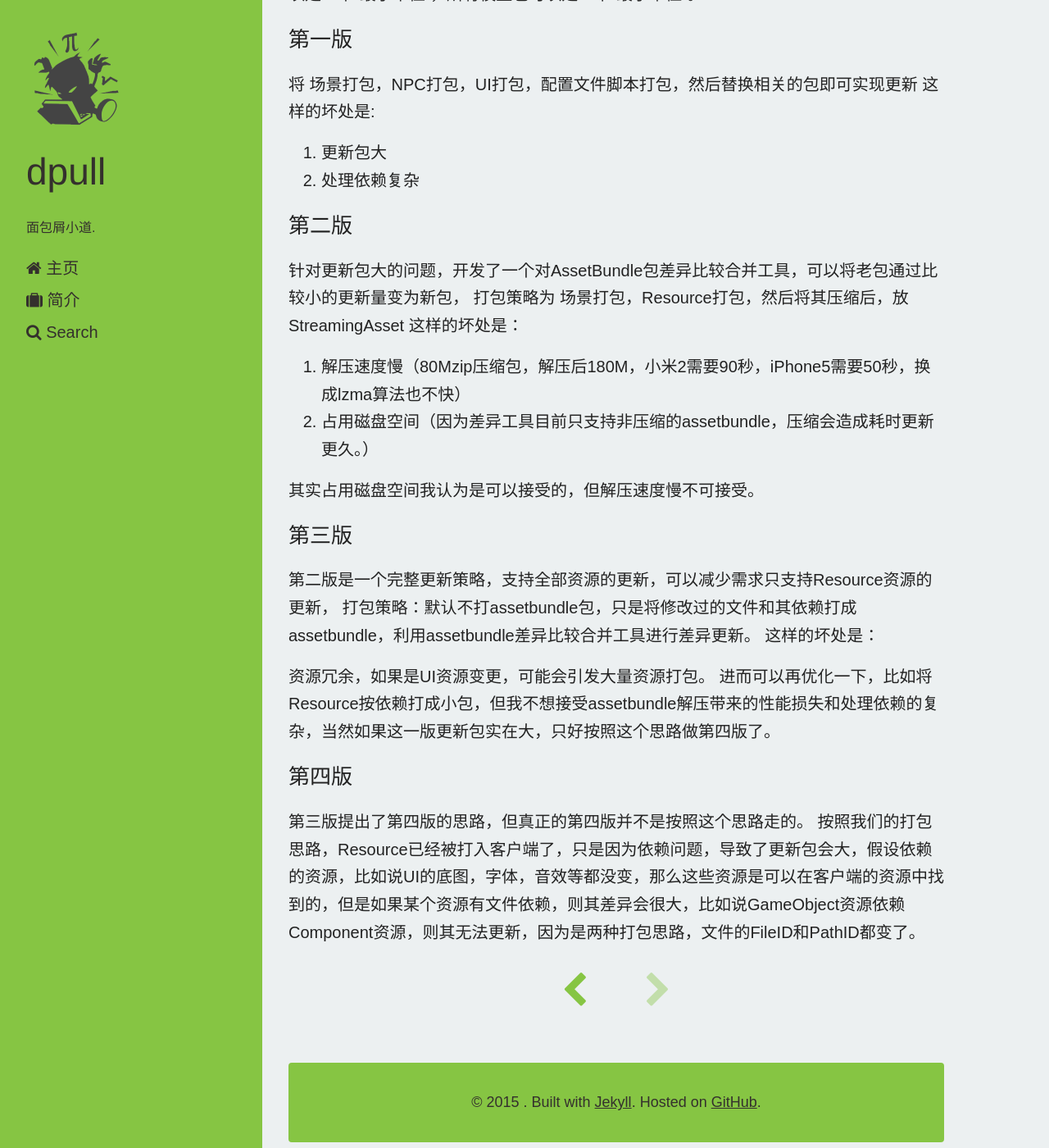
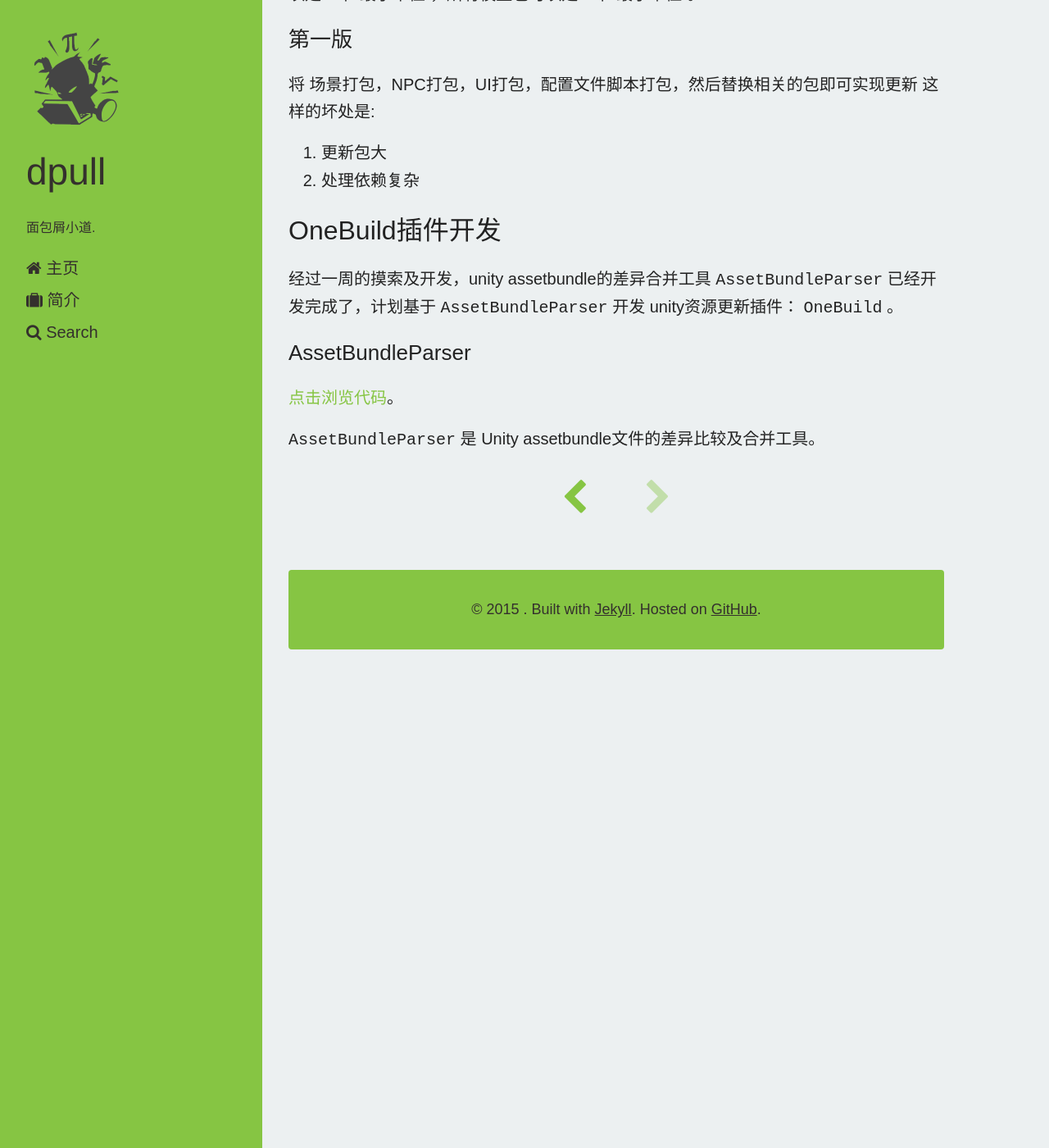
Before and after one commit to dpull/dpull.github.io, a Jekyll site: the page built from _posts/hero/2015-03-11-test.md, in a window 1280 px wide and 1400 px high, scrolled down 383 px. Shown: the whole window at 82% size. Built offline with Jekyll 4.4.1, drawn with Linux system fonts in a browser that asks for light colours; nearby versions of some CDN libraries; Markdown is read by kramdown in place of the engine named in the settings; comment, search, counter and statistics services are not loaded.

Commit message:
Update 2015-03-11-test.md

```diff
--- a/_posts/hero/2015-03-11-test.md
+++ b/_posts/hero/2015-03-11-test.md
@@ -17,24 +17,11 @@ tags: []
 1. 更新包大
 1. 处理依赖复杂
 
-### 第二版 ###
-针对更新包大的问题，开发了一个对AssetBundle包差异比较合并工具，可以将老包通过比较小的更新量变为新包，
-打包策略为 场景打包，Resource打包，然后将其压缩后，放StreamingAsset
-这样的坏处是：
+## OneBuild插件开发 ##
+经过一周的摸索及开发，unity assetbundle的差异合并工具 `AssetBundleParser` 已经开发完成了，计划基于 `AssetBundleParser` 开发 unity资源更新插件： `OneBuild` 。
 
-1. 解压速度慢（80Mzip压缩包，解压后180M，小米2需要90秒，iPhone5需要50秒，换成lzma算法也不快）
-1. 占用磁盘空间（因为差异工具目前只支持非压缩的assetbundle，压缩会造成耗时更新更久。）
+### AssetBundleParser ###
 
-其实占用磁盘空间我认为是可以接受的，但解压速度慢不可接受。
+[点击浏览代码](https://bitbucket.org/beings/assetbundleparser)。
 
-### 第三版 ###
-第二版是一个完整更新策略，支持全部资源的更新，可以减少需求只支持Resource资源的更新，
-打包策略：默认不打assetbundle包，只是将修改过的文件和其依赖打成assetbundle，利用assetbundle差异比较合并工具进行差异更新。
-这样的坏处是：
-
-资源冗余，如果是UI资源变更，可能会引发大量资源打包。
-进而可以再优化一下，比如将Resource按依赖打成小包，但我不想接受assetbundle解压带来的性能损失和处理依赖的复杂，当然如果这一版更新包实在大，只好按照这个思路做第四版了。
-
-### 第四版 ###
-第三版提出了第四版的思路，但真正的第四版并不是按照这个思路走的。
-按照我们的打包思路，Resource已经被打入客户端了，只是因为依赖问题，导致了更新包会大，假设依赖的资源，比如说UI的底图，字体，音效等都没变，那么这些资源是可以在客户端的资源中找到的，但是如果某个资源有文件依赖，则其差异会很大，比如说GameObject资源依赖Component资源，则其无法更新，因为是两种打包思路，文件的FileID和PathID都变了。
+`AssetBundleParser` 是 Unity assetbundle文件的差异比较及合并工具。
```
